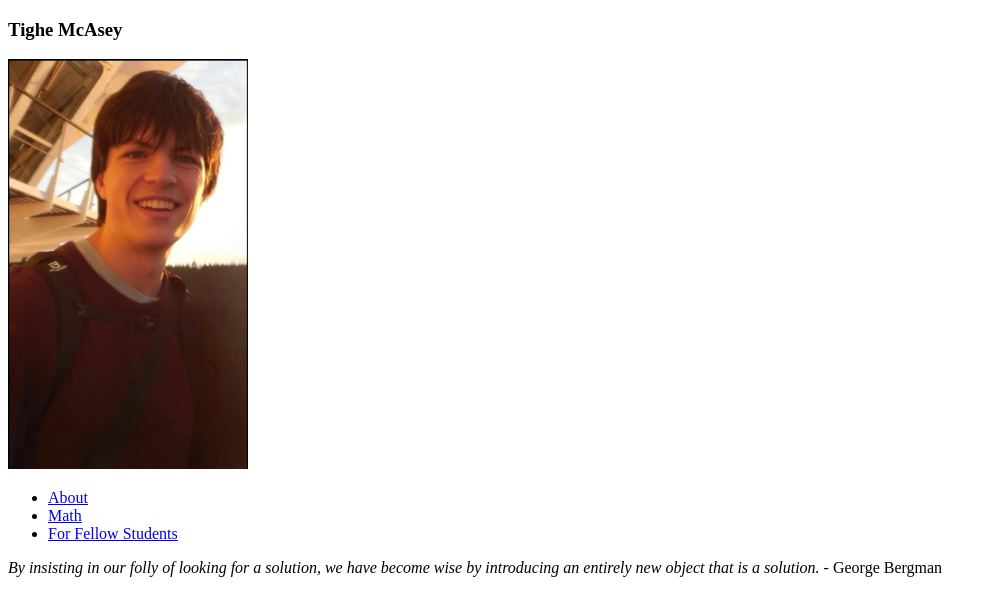
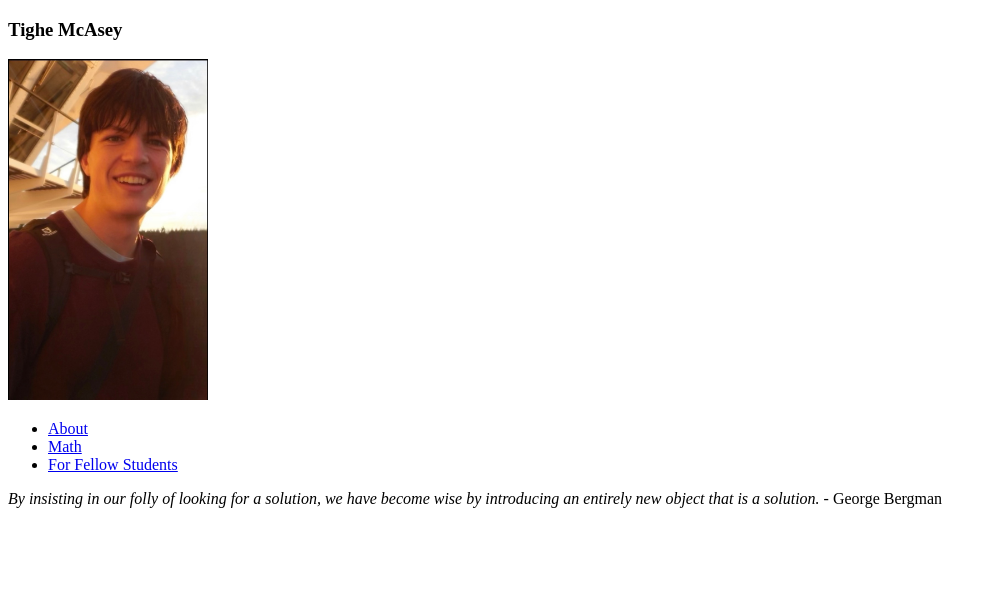
Before and after one commit to TigheMcAsey/PersonalWebsite, a plain HTML site: page index.html in a window 1280 px wide. Shown: the whole page, without its empty margins (0-996 px from the left). Drawn offline with Linux system fonts and the light colour scheme.

Commit message:
fixing aspect ratio for photo

```diff
--- a/index.html
+++ b/index.html
@@ -8,7 +8,7 @@
     }
 
     img.one {
-        width: 19%;
+        width: 200px;
       height: auto;
     }
     </style>
```
